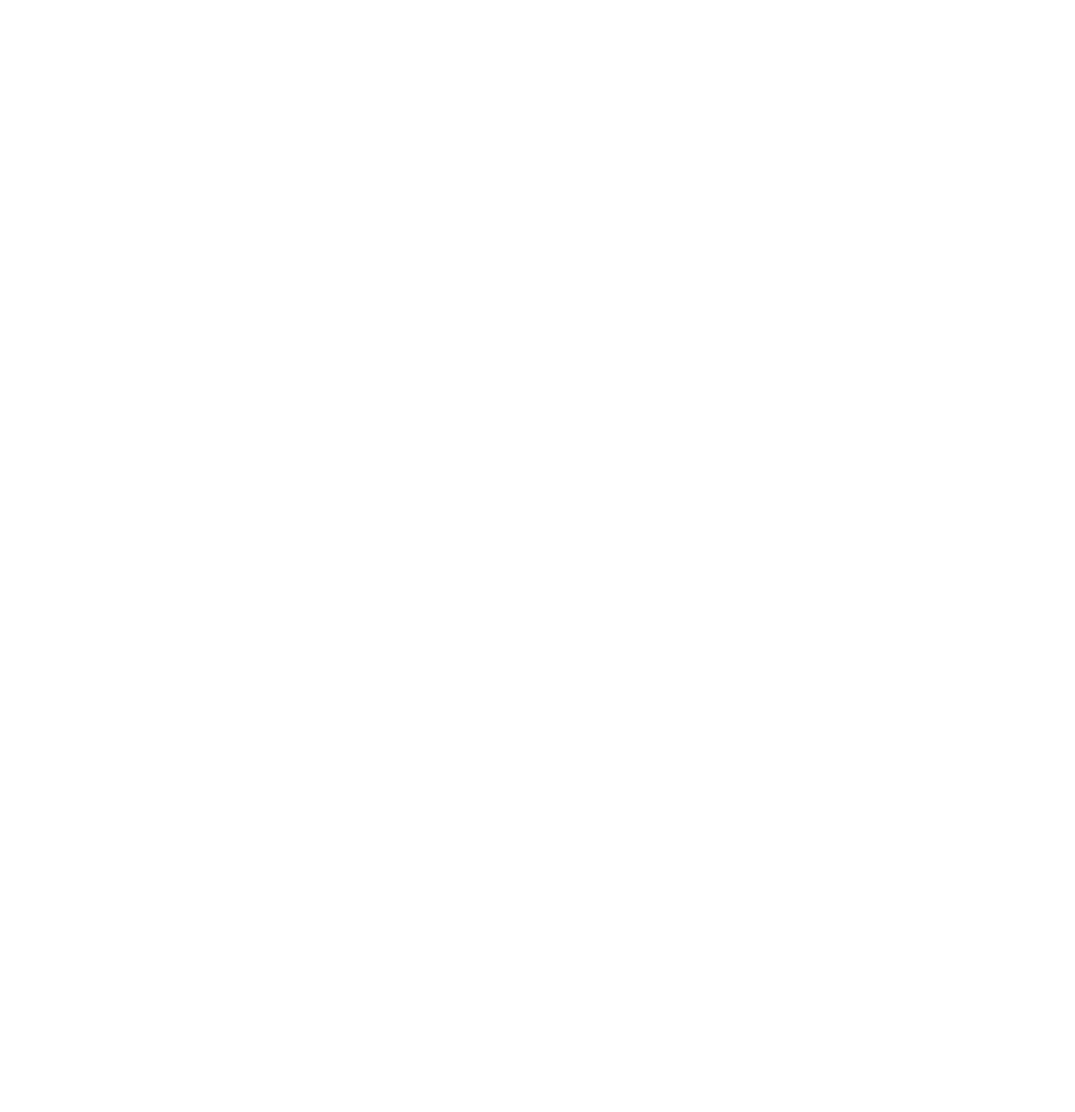
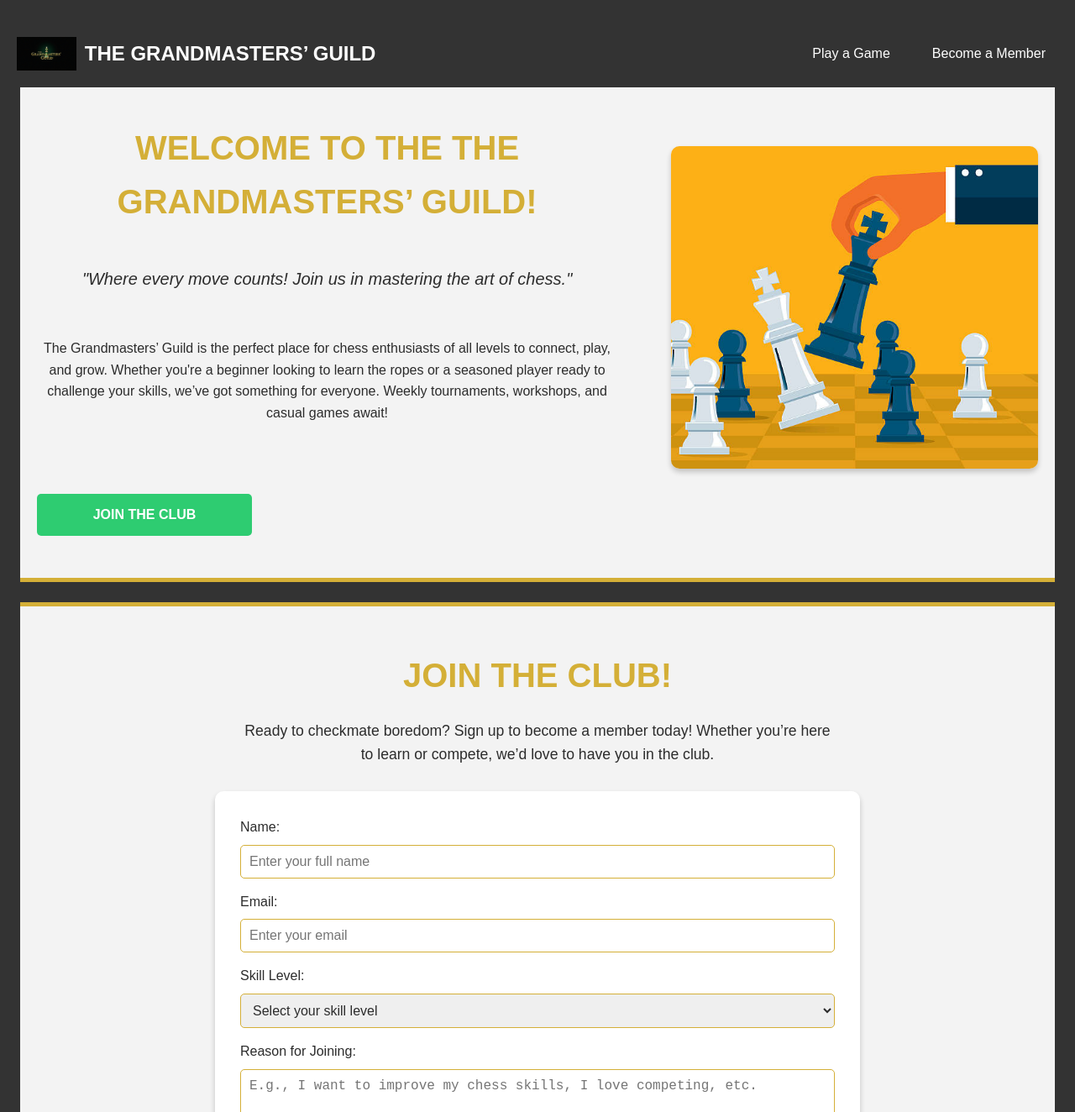
Before and after one commit to mona-raj/winter-of-code, a plain HTML site: page chessClub/index.html in a window 1280 px wide. Shown: the top 1324 px of the page at 84% size. Before the commit the page ends 800 px from the top, so only its background shows below. Drawn offline with Linux system fonts and the light colour scheme.

Commit message:
fix: build intro and registration sections

```diff
--- a/chessClub/index.html
+++ b/chessClub/index.html
@@ -1,11 +1,124 @@
 <!DOCTYPE html>
 <html lang="en">
+
 <head>
     <meta charset="UTF-8">
     <meta name="viewport" content="width=device-width, initial-scale=1.0">
     <title>The Grandmasters’ Guild</title>
+    <link rel="stylesheet" href="style.css">
 </head>
+
 <body>
+    <nav class="navbar">
+        <a href="#" class="logo">
+            <img src="./images/club-logo.jpeg" alt="Chess Club Logo">
+            The Grandmasters’ Guild
+        </a>
 
+        <div class="nav-links">
+            <a href="">Play a Game</a>
+            <a href="">Become a Member</a>
+        </div>
+    </nav>
+
+    <main>
+        <section class="section section-intro">
+            <div>
+                <h1>Welcome to the The Grandmasters’ Guild!</h1>
+                <p class="tagline">"Where every move counts! Join us in mastering the art of chess."</p>
+                <p class="description">
+                    The Grandmasters’ Guild is the perfect place for chess enthusiasts of all levels to connect, play, and grow.
+                    Whether you're a beginner looking to learn the ropes or a seasoned player ready to challenge your
+                    skills, we’ve got something for everyone. Weekly tournaments, workshops, and casual games await!
+                </p>
+                <a href="#join" class="btn">Join the Club</a>
+            </div>
+            <div>
+                <img src="./images/cless-club-banner.jpg" alt="Chess Club Members Playing Chess">
+            </div>
+
+        </section>
+
+        <section class="section section-play">
+
+        </section>
+
+        <section class="section section-register">
+            <h2>Join the Club!</h2>
+            <p>
+                Ready to checkmate boredom? Sign up to become a member today! Whether you’re here to learn or compete,
+                we’d love to have you in the club.
+            </p>
+
+            <!-- Registration Form -->
+            <form class="registration-form">
+                <label for="name">Name:</label>
+                <input type="text" id="name" name="name" placeholder="Enter your full name" required>
+
+                <label for="email">Email:</label>
+                <input type="email" id="email" name="email" placeholder="Enter your email" required>
+
+                <label for="skill-level">Skill Level:</label>
+                <select id="skill-level" name="skill-level" required>
+                    <option value="" disabled selected>Select your skill level</option>
+                    <option value="beginner">Beginner</option>
+                    <option value="intermediate">Intermediate</option>
+                    <option value="advanced">Advanced</option>
+                </select>
+
+                <label for="reason">Reason for Joining:</label>
+                <textarea id="reason" name="reason" rows="4"
+                    placeholder="E.g., I want to improve my chess skills, I love competing, etc." required></textarea>
+
+                <div>
+                    <input type="checkbox" id="updates" name="updates">
+                    <label for="updates">Sign me up for updates on tournaments!</label>
+                </div>
+
+                <button type="submit">Submit</button>
+            </form>
+        </section>
+
+        <!-- Footer -->
+        <footer>
+            <div class="footer-container">
+                <!-- Navigation Links -->
+                <div class="footer-nav">
+                    <h3>Navigation</h3>
+                    <ul>
+                        <li><a href="#home">Home</a></li>
+                        <li><a href="#about">About Us</a></li>
+                        <li><a href="#events">Events & Tournaments</a></li>
+                        <li><a href="#contact">Contact</a></li>
+                    </ul>
+                </div>
+
+                <!-- Contact Information -->
+                <div class="footer-contact">
+                    <h3>Contact</h3>
+                    <p>Email: <a href="mailto:thegrandmastersguild@example.com"
+                            style="color: #2ECC71; text-decoration: none;">thegrandmastersguild@example.com</a></p>
+                    <p>Phone: +1 (555) 123-4567</p>
+                    <p>Address: 123 Campus Lane, Student Center</p>
+                </div>
+
+                <!-- Social Media Links -->
+                <div class="footer-social">
+                    <h3>Follow Us</h3>
+                    <a href="https://facebook.com" target="_blank" aria-label="Facebook">📘</a>
+                    <a href="https://instagram.com" target="_blank" aria-label="Instagram">📸</a>
+                    <a href="https://discord.com" target="_blank" aria-label="Discord">🎮</a>
+                </div>
+            </div>
+
+            <!-- Copyright Section -->
+            <div class="footer-bottom">
+                © 2025 The Grandmasters’ Guild. All rights reserved.
+            </div>
+        </footer>
+    </main>
+
+    <script src="script.js"></script>
 </body>
+
 </html>
--- a/chessClub/style.css
+++ b/chessClub/style.css
@@ -0,0 +1,366 @@
+/* General Reset */
+* {
+    margin: 0;
+    padding: 0;
+    box-sizing: border-box;
+}
+
+body,
+html {
+    position: relative;
+    width: 100%;
+    height: 100%;
+}
+
+body {
+    font-family: Arial, sans-serif;
+    background-color: #333;
+    /* Ivory Background */
+    color: #000000;
+    /* Black Text */
+    line-height: 1.6;
+}
+
+/* Navbar Styling */
+.navbar {
+    display: flex;
+    justify-content: space-between;
+    align-items: center;
+    padding: 20px 20px;
+    background-color: #333;
+    /* Dark background */
+    color: #fff;
+    position: fixed;
+    width: 100%;
+    height: 10vh;
+}
+
+/* Club Logo */
+.navbar .logo {
+    display: flex;
+    align-items: center;
+    font-size: 1.5rem;
+    font-weight: bold;
+    text-transform: uppercase;
+    color: #fff;
+    text-decoration: none;
+}
+
+.navbar .logo img {
+    height: 40px;
+    margin-right: 10px;
+}
+
+/* Navbar Links */
+.navbar .nav-links {
+    display: flex;
+    gap: 20px;
+}
+
+.navbar .nav-links a {
+    text-decoration: none;
+    font-size: 1rem;
+    color: #fff;
+    padding: 8px 15px;
+    border-radius: 5px;
+    transition: background-color 0.3s;
+}
+
+.navbar .nav-links a:hover {
+    background-color: #575757;
+}
+
+
+
+.section {
+    margin: 24px 24px 24px 24px;
+}
+
+/* Section Styling */
+.section-intro {
+    background-color: #F3F3F3;
+    /* Light Gray Background */
+    padding: 50px 20px;
+    text-align: center;
+    border-bottom: 5px solid #D4AF37;
+    /* Gold Border for Elegance */
+    display: flex;
+    justify-content: space-around;
+    gap: 5vw;
+}
+
+.section-intro div {
+    display: flex;
+    flex-direction: column;
+
+    justify-content: center;
+    align-content: center;
+    gap: 24px;
+}
+
+/* Title Styling */
+.section-intro h1 {
+    margin-top: 70px;
+    font-size: 2.5rem;
+    color: #D4AF37;
+    /* Gold Title */
+    margin-bottom: 20px;
+    text-transform: uppercase;
+}
+
+/* Tagline */
+.section-intro p.tagline {
+    font-size: 1.25rem;
+    color: #2C2C2C;
+    /* Charcoal Gray */
+    margin-bottom: 30px;
+    font-style: italic;
+}
+
+/* Description */
+.section-intro p.description {
+    font-size: 1rem;
+    max-width: 700px;
+    margin: 0 auto 30px;
+    color: #2C2C2C;
+    /* Charcoal Gray */
+
+}
+
+/* Image Styling */
+.section-intro img {
+    max-width: 100%;
+    height: auto;
+    border-radius: 10px;
+    box-shadow: 0 4px 6px rgba(0, 0, 0, 0.2);
+    margin-top: 20px;
+}
+
+/* Button Styling */
+.section-intro .btn {
+    display: inline-block;
+    padding: 12px 25px;
+    margin-top: 30px;
+    background-color: #2ECC71;
+    /* Emerald Green */
+    color: #FFFFFF;
+    /* White Text */
+    font-size: 1rem;
+    font-weight: bold;
+    text-transform: uppercase;
+    border: none;
+    border-radius: 5px;
+    cursor: pointer;
+    transition: background-color 0.3s ease;
+    text-decoration: none;
+    max-width: 20vw;
+
+
+}
+
+.section-intro .btn:hover {
+    background-color: #27AE60;
+    /* Darker Emerald Green */
+}
+
+/* Registration Section */
+.section-register {
+    background-color: #F3F3F3;
+    /* Light Gray Background */
+    padding: 50px 20px;
+    text-align: center;
+    border-top: 5px solid #D4AF37;
+    /* Gold Border */
+}
+
+.section-register h2 {
+    font-size: 2.5rem;
+    color: #D4AF37;
+    /* Gold Title */
+    margin-bottom: 20px;
+    text-transform: uppercase;
+}
+
+.section-register p {
+    font-size: 1.1rem;
+    color: #2C2C2C;
+    /* Charcoal Gray */
+    margin-bottom: 30px;
+    max-width: 700px;
+    margin-left: auto;
+    margin-right: auto;
+}
+
+/* Form Styling */
+.registration-form {
+    max-width: 60vw;
+    margin: 0 auto;
+    background-color: #FFFFFF;
+    /* White Form Background */
+    padding: 30px;
+    border-radius: 10px;
+    box-shadow: 0 4px 6px rgba(0, 0, 0, 0.2);
+}
+
+.registration-form label {
+    display: block;
+    font-size: 1rem;
+    color: #2C2C2C;
+    /* Charcoal Gray */
+    margin-bottom: 8px;
+    text-align: left;
+}
+
+.registration-form input,
+.registration-form select,
+.registration-form textarea {
+    width: 100%;
+    padding: 10px;
+    margin-bottom: 15px;
+    border: 1px solid #D4AF37;
+    /* Gold Border */
+    border-radius: 5px;
+    font-size: 1rem;
+    color: #2C2C2C;
+    /* Charcoal Gray Text */
+}
+
+.registration-form input[type="checkbox"] {
+    width: auto;
+    margin-right: 10px;
+}
+
+.registration-form button {
+    display: inline-block;
+    padding: 12px 25px;
+    background-color: #2ECC71;
+    /* Emerald Green Button */
+    color: #FFFFFF;
+    /* White Text */
+    font-size: 1rem;
+    font-weight: bold;
+    text-transform: uppercase;
+    border: none;
+    border-radius: 5px;
+    cursor: pointer;
+    transition: background-color 0.3s ease;
+}
+
+.registration-form button:hover {
+    background-color: #27AE60;
+    /* Darker Emerald Green */
+}
+
+.registration-form div {
+    display: flex;
+    align-content: center;
+    justify-content: center;
+}
+
+/* Footer Styling */
+footer {
+    background-color: #2C2C2C;
+    /* Charcoal Gray Background */
+    color: #FFFFFF;
+    /* White Text */
+    padding: 40px 20px;
+    text-align: center;
+}
+
+footer .footer-container {
+    max-width: 1200px;
+    margin: 0 auto;
+    display: flex;
+    flex-wrap: wrap;
+    justify-content: space-between;
+    gap: 20px;
+}
+
+/* Navigation Links */
+.footer-nav {
+    flex: 1 1 200px;
+}
+
+.footer-nav h3 {
+    color: #D4AF37;
+    /* Gold Title */
+    margin-bottom: 15px;
+    font-size: 1.2rem;
+    text-transform: uppercase;
+}
+
+.footer-nav ul {
+    list-style: none;
+}
+
+.footer-nav ul li {
+    margin-bottom: 10px;
+}
+
+.footer-nav ul li a {
+    color: #FFFFFF;
+    /* White Text */
+    text-decoration: none;
+    font-size: 1rem;
+    transition: color 0.3s;
+}
+
+.footer-nav ul li a:hover {
+    color: #2ECC71;
+    /* Emerald Green on Hover */
+}
+
+/* Contact Information */
+.footer-contact {
+    flex: 1 1 200px;
+}
+
+.footer-contact h3 {
+    color: #D4AF37;
+    /* Gold Title */
+    margin-bottom: 15px;
+    font-size: 1.2rem;
+    text-transform: uppercase;
+}
+
+.footer-contact p {
+    margin-bottom: 10px;
+    font-size: 1rem;
+}
+
+/* Social Media Icons */
+.footer-social {
+    flex: 1 1 200px;
+}
+
+.footer-social h3 {
+    color: #D4AF37;
+    /* Gold Title */
+    margin-bottom: 15px;
+    font-size: 1.2rem;
+    text-transform: uppercase;
+}
+
+.footer-social a {
+    margin: 0 10px;
+    display: inline-block;
+    color: #FFFFFF;
+    /* White Text */
+    font-size: 1.5rem;
+    transition: color 0.3s;
+}
+
+.footer-social a:hover {
+    color: #2ECC71;
+    /* Emerald Green on Hover */
+}
+
+/* Copyright Section */
+.footer-bottom {
+    margin-top: 20px;
+    border-top: 1px solid #D4AF37;
+    /* Gold Border */
+    padding-top: 20px;
+    font-size: 0.9rem;
+    color: #FFFFFF;
+}
```
Also changed, not shown: chessClub/images/cless-club-banner.jpg (added), chessClub/images/club-logo.jpeg (added).
